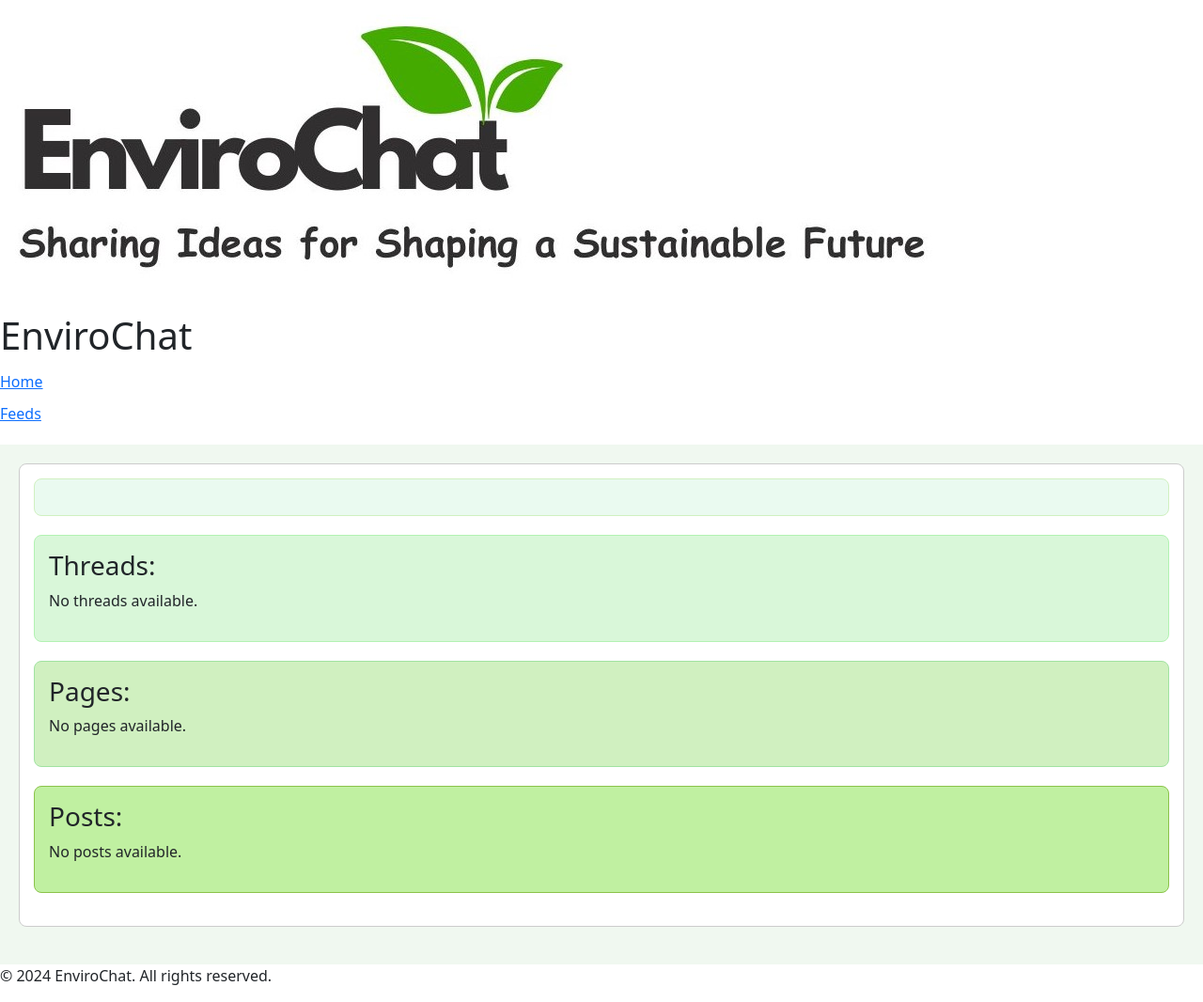
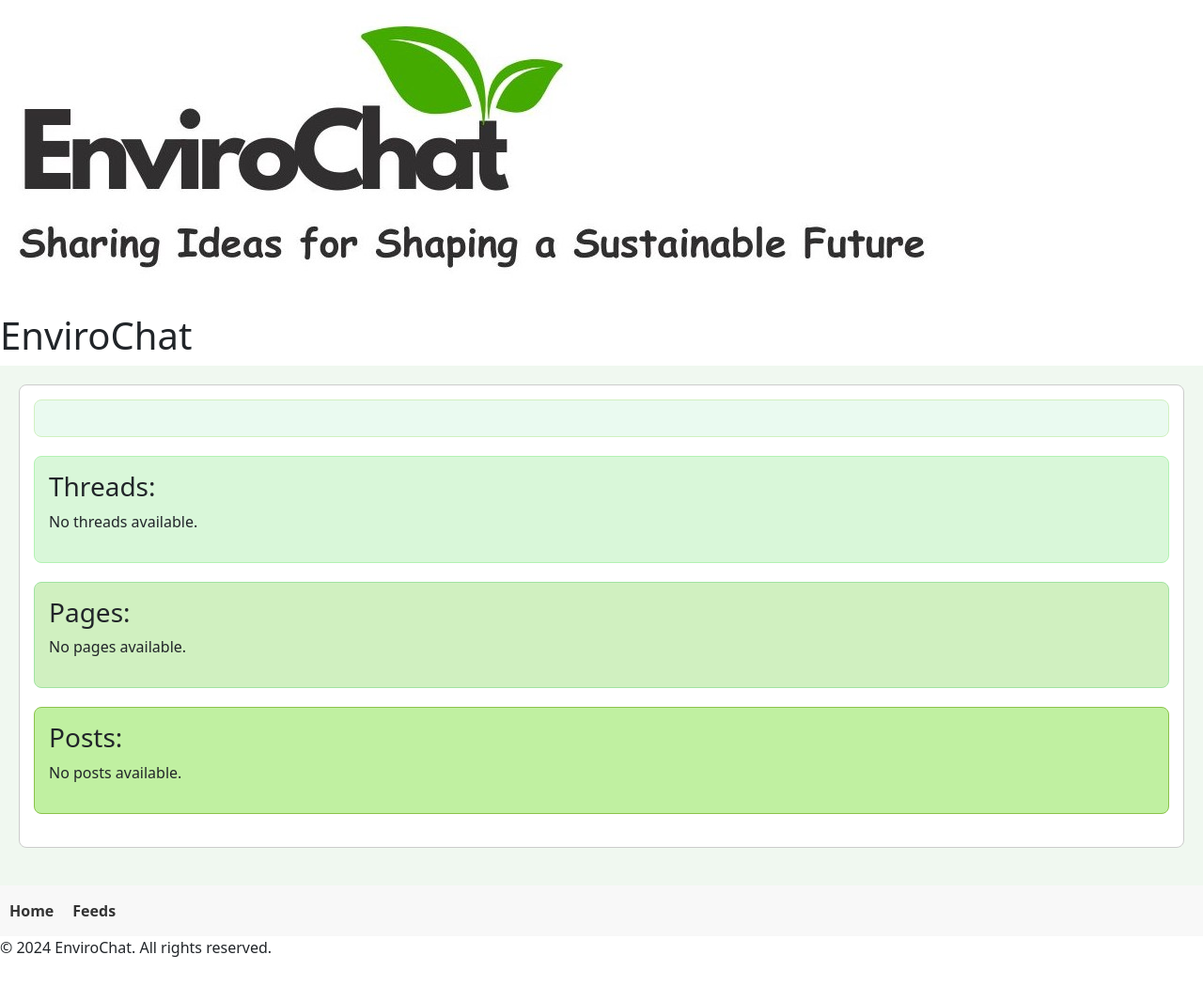
Before and after one commit to Yashwanth-KVS/EnviroChat---A-platform-to-share-ideas-to-help-achieve-sustainability, a Django app: page /feeds/ in a window 1280 px wide. Shown: the whole page at 94% size. After the commit the page ends 1018 px from the top, so only its background shows below. Run offline with Django 5.2, Linux system fonts and the light colour scheme; tables that the repository leaves empty hold one stand-in row (values such as "Sample post").

Commit message:
update to feeds

```diff
--- a/myapp_bosun/Templates/base.html
+++ b/myapp_bosun/Templates/base.html
@@ -26,14 +26,6 @@
     <header>
          <img src="{% static 'image-logo.jpg' %}" alt="Site Logo" class="image-logo">
         <h1>EnviroChat</h1>
-        <!-- Navigation bar, if any -->
-        <nav>
-            <ul>
-                <li><a href="{% url 'myapp_bosun:home' %}">Home</a></li>
-                <li><a href="{% url 'myapp_bosun:feeds' %}">Feeds</a></li>
-                <!-- Add more navigation links as needed -->
-            </ul>
-        </nav>
     </header>
 
     <main>
@@ -44,6 +36,14 @@
     </main>
 
     <footer>
+         <!-- Navigation bar, if any -->
+        <nav>
+            <ul class="navbar">
+                <li><a href="{% url 'myapp_bosun:home' %}">Home</a></li>
+                <li><a href="{% url 'myapp_bosun:feeds' %}">Feeds</a></li>
+                <!-- Add more navigation links as needed -->
+            </ul>
+        </nav>
         <p>&copy; 2024 EnviroChat. All rights reserved.</p>
     </footer>
 </body>
--- a/myapp_bosun/Templates/home.html
+++ b/myapp_bosun/Templates/home.html
@@ -2,6 +2,7 @@
 
 <head>
     <meta charset="UTF-8">
+    <meta name="viewport" content="width=device-width, initial-scale=1.0">
     <title>EnviroChat-Home</title>
     <h1>EnviroChat</h1>
     <p>Sharing Ideas for Shaping a Sustainable Future</p>
--- a/myapp_bosun/models.py
+++ b/myapp_bosun/models.py
@@ -5,7 +5,7 @@ from django.utils import timezone
 
 class Member(User):
     user_id = models.AutoField(unique=True, primary_key=True)
-    email_id = models.EmailField(unique=True)
+    # email_id = models.EmailField(unique=True)
     dob = models.DateField(default=datetime.date.today)
     created_at = models.DateTimeField(auto_now_add=True)
     profile_picture = models.ImageField(upload_to='profile_pics/', blank=True, null=True)
--- a/myapp_bosun/static/styles.css
+++ b/myapp_bosun/static/styles.css
@@ -1,5 +1,6 @@
 /* styles.css */
 
+/* Base styles for all devices */
 .feed-container {
     background-color: #f0f8f0; /* Light green background for the whole container */
     padding: 20px;
@@ -51,3 +52,114 @@ ul {
 li {
     padding: 5px 0;
 }
+
+img {
+    max-width: 100%;
+    height: auto;
+}
+
+/* Small devices (phones, 600px and below) */
+@media (max-width: 600px) {
+    .feed-container {
+        padding: 10px;
+    }
+
+    .feed-item {
+        padding: 10px;
+    }
+
+    .feed-section {
+        padding: 10px;
+    }
+
+    .feed-block, .threads-block, .pages-block, .posts-block {
+        margin-bottom: 10px;
+    }
+}
+
+/* Medium devices (tablets, 600px to 1024px) */
+@media (min-width: 601px) and (max-width: 1024px) {
+    .feed-container {
+        padding: 15px;
+    }
+
+    .feed-item {
+        padding: 12px;
+    }
+
+    .feed-section {
+        padding: 12px;
+    }
+
+    .feed-block, .threads-block, .pages-block, .posts-block {
+        margin-bottom: 15px;
+    }
+}
+
+/* Large devices (desktops, 1024px and above) */
+@media (min-width: 1025px) {
+    .feed-container {
+        padding: 20px;
+    }
+
+    .feed-item {
+        padding: 15px;
+    }
+
+    .feed-section {
+        padding: 15px;
+    }
+
+    .feed-block, .threads-block, .pages-block, .posts-block {
+        margin-bottom: 20px;
+    }
+}
+/* Adding flexbox properties for responsiveness */
+.feed-container {
+    display: flex;
+    flex-direction: column;
+}
+
+@media (min-width: 601px) {
+    .feed-container {
+        flex-direction: row;
+        flex-wrap: wrap;
+        justify-content: space-between;
+    }
+
+    .feed-item, .feed-section, .feed-block, .threads-block, .pages-block, .posts-block {
+        flex: 1 1 calc(50% - 20px); /* 50% width minus padding/margin */
+        box-sizing: border-box;
+    }
+}
+
+@media (min-width: 1025px) {
+    .feed-item, .feed-section, .feed-block, .threads-block, .pages-block, .posts-block {
+        flex: 1 1 calc(33.33% - 20px); /* 33.33% width minus padding/margin */
+        box-sizing: border-box;
+    }
+}
+
+.navbar {
+    list-style-type: none; /* Remove default list styling */
+    padding-left: 0; /* Remove default padding */
+    margin: 0; /* Remove default margin */
+    display: flex; /* Use flexbox for layout */
+    justify-content: flex-start; /* Align items to the start */
+    background-color: #f8f8f8; /* Optional: background color for the nav bar */
+    padding: 10px; /
+}
+
+.navbar li {
+    margin-right: 20px; /* Space between each list item */
+}
+
+.navbar a {
+    text-decoration: none; /* Remove underline from links */
+    color: #333; /* Link color */
+    font-weight: bold; /* Optional: make link text bold */
+}
+
+.navbar a:hover {
+    color: #007BFF; /* Optional: change color on hover */
+}
```
Also changed, not shown: cover_pictures/green_EqGmXol.jpg (added), cover_pictures/green_MjrAmjH.jpg (added), cover_pictures/green_hYhaugm.jpg (added), db.sqlite3, myapp_bosun/Templates/feeds.html (line endings or trailing spaces), myapp_bosun/migrations/0003_remove_member_email_id.py (added), post_images/green_DSj7GkZ.jpg (added), post_images/green_nt82aBJ.jpg (added), profile_pics/green_6pf8w98.jpg (added), profile_pics/green_Kt0u7Z2.jpg (added), profile_pics/green_csbdhBY.jpg (added).
